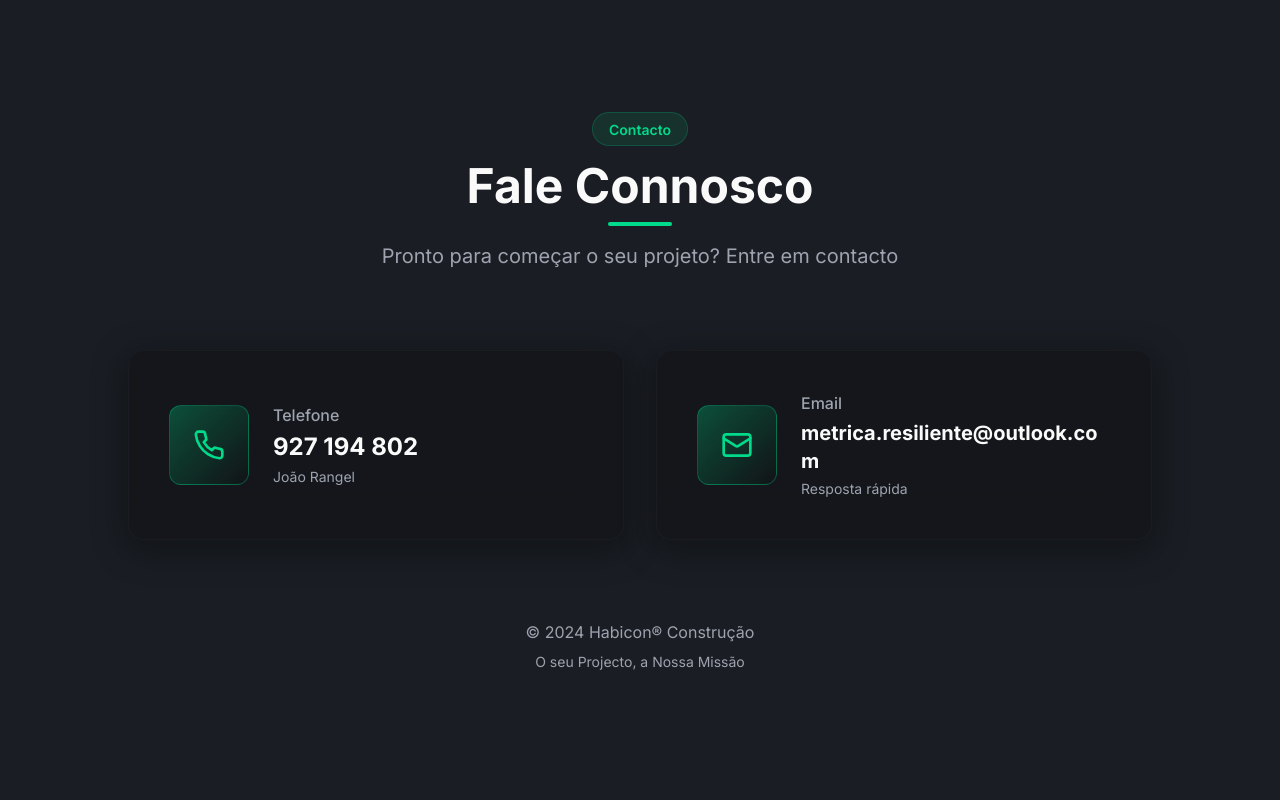
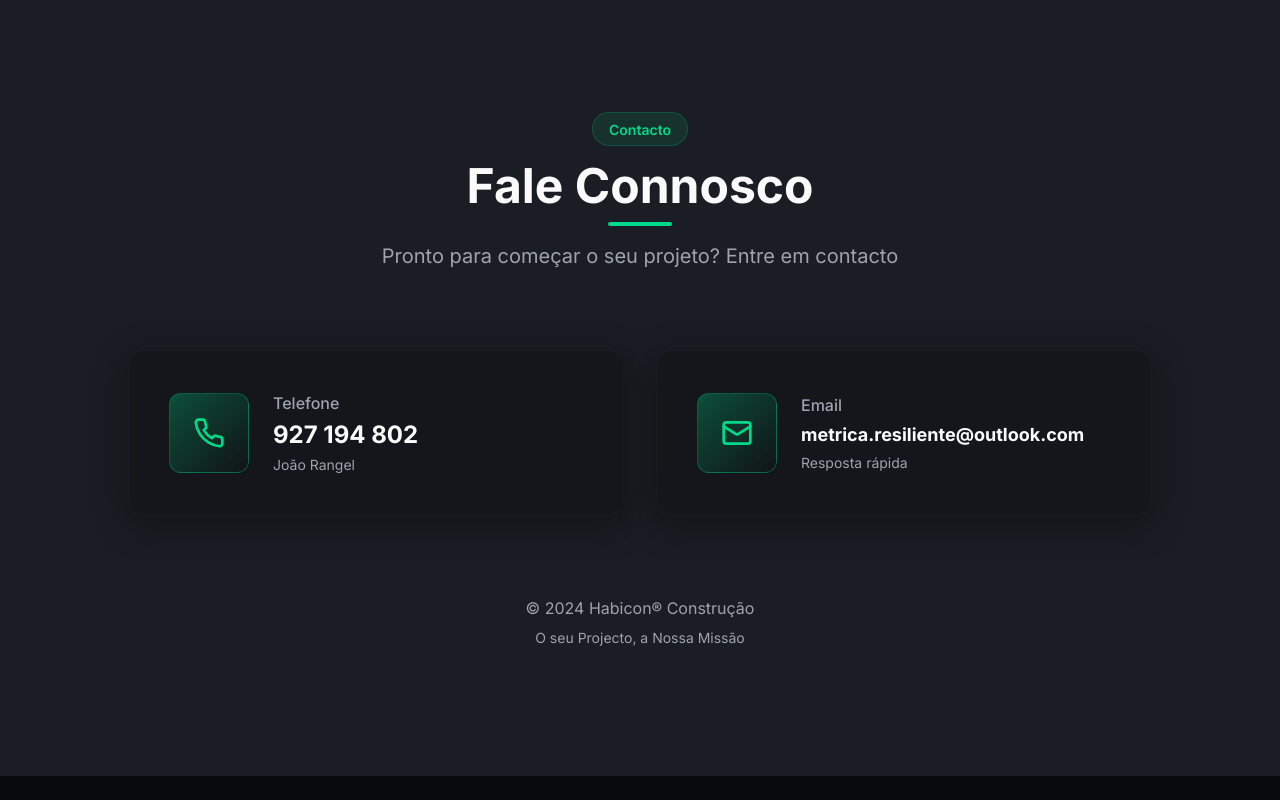
Before and after one commit to Roger-NL/construcaohabicon, a React (Vite) app: page / in a window 1280 px wide. Shown: the part 4440-5240 px from the top of the page. After the commit the page ends 5216 px from the top, so only its background shows below. Built offline with nearby package versions, Linux system fonts and the light colour scheme; the HTML template or start-up script is replaced by a standard one.

Commit message:
Fix desktop email alignment: reduce font size and disable break-all

```diff
--- a/src/components/sections/ContactMobile.tsx
+++ b/src/components/sections/ContactMobile.tsx
@@ -81,7 +81,7 @@ export function ContactMobile() {
 
               <div className="relative min-w-0 flex-1">
                 <p className="text-sm md:text-base text-muted-foreground font-medium mb-1">{contact.label}</p>
-                <p className={`font-bold text-foreground ${contact.label === 'Email' ? 'text-xs sm:text-sm md:text-xl break-all' : 'text-xs sm:text-sm md:text-2xl'}`}>{contact.value}</p>
+                <p className={`font-bold text-foreground ${contact.label === 'Email' ? 'text-xs sm:text-sm md:text-lg break-all md:break-normal' : 'text-xs sm:text-sm md:text-2xl'}`}>{contact.value}</p>
                 <p className="text-xs md:text-sm text-muted-foreground mt-1">{contact.subtext}</p>
               </div>
             </motion.a>
```
